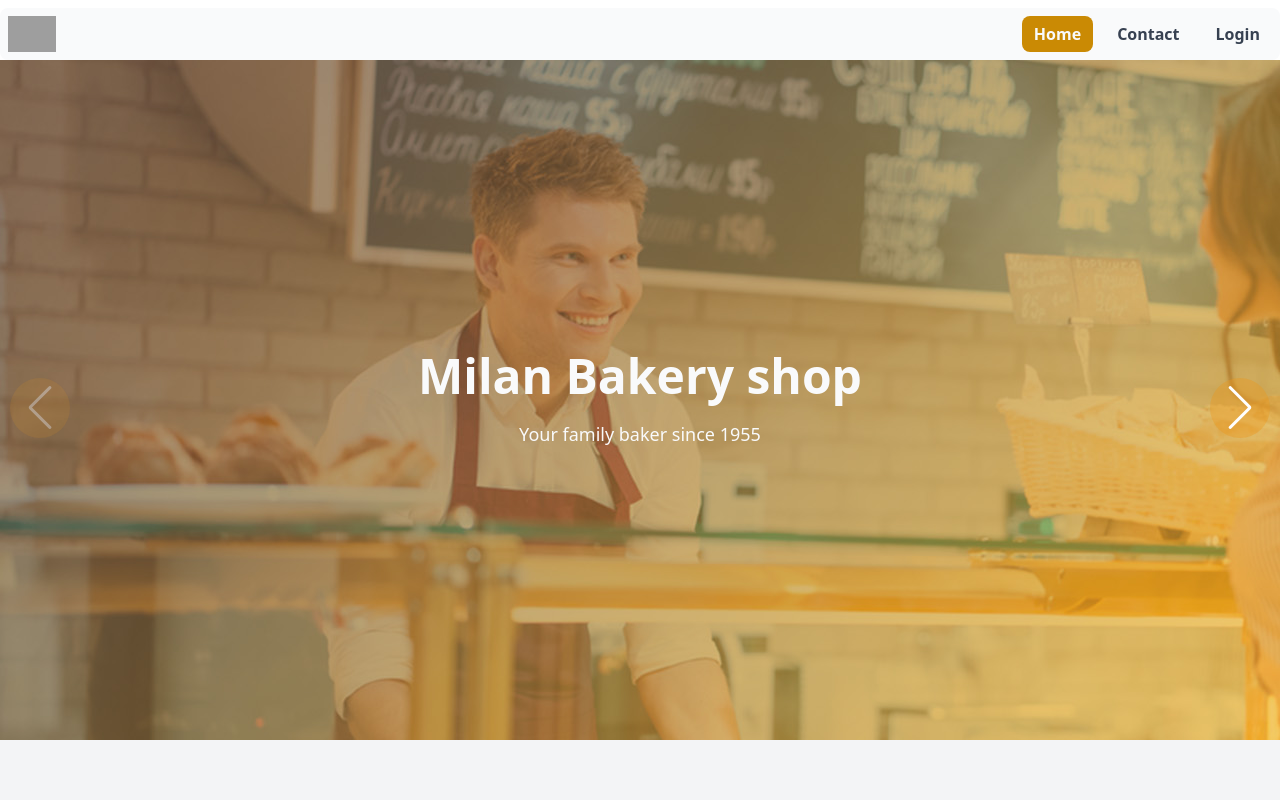
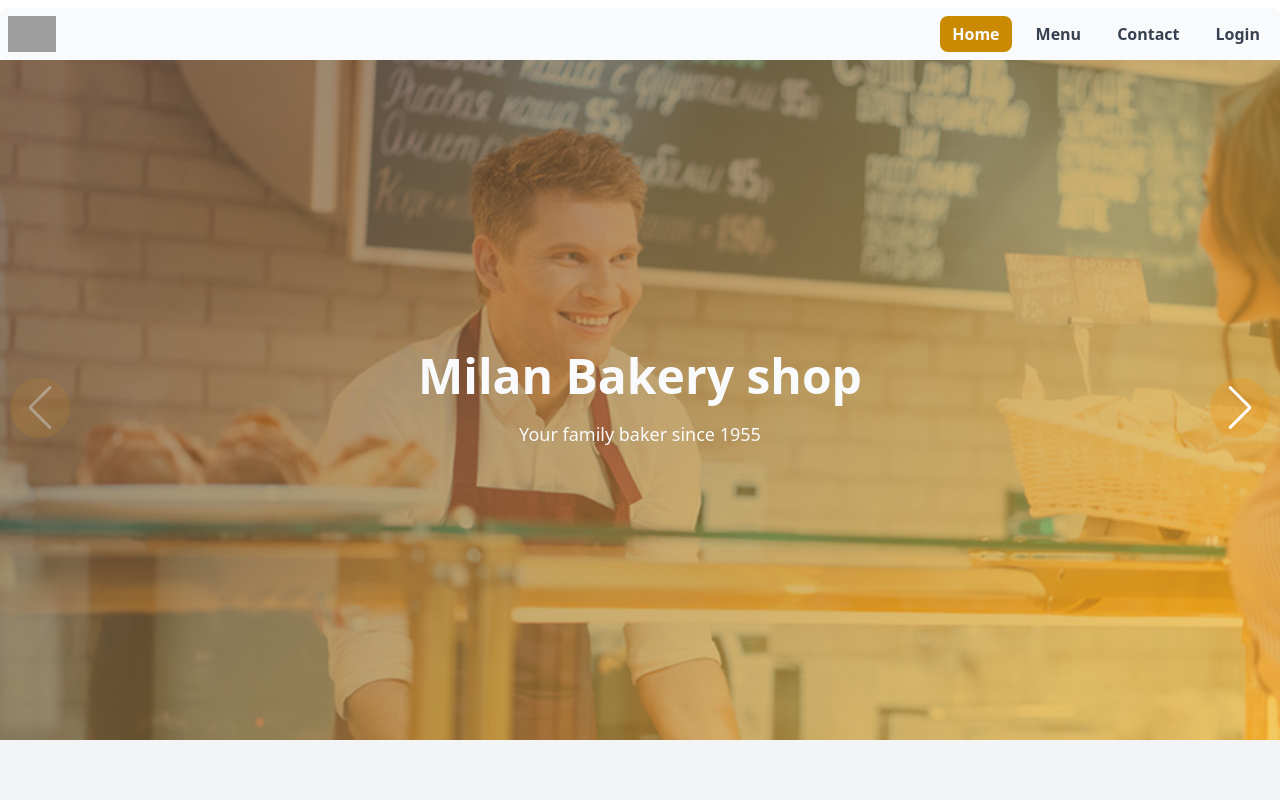
Before and after one commit to Mostakimul/react-backery, a React (Create React App) app: page / in a window 1280 px wide. Shown: the top 800 px of the page. Built offline with nearby package versions, Linux system fonts and the light colour scheme; grey boxes are pictures that could not be loaded.

Commit message:
[ADD]: menu added in navbar

```diff
--- a/src/components/shared/Navbar.js
+++ b/src/components/shared/Navbar.js
@@ -25,6 +25,7 @@ const Navbar = () => {
   // navigation
   const navItem = [
     { name: 'Home', to: '/' },
+    { name: 'Menu', to: '/menu' },
     { name: 'Contact', to: '/contact' },
     { name: 'Login', to: '/login' },
   ];
```
